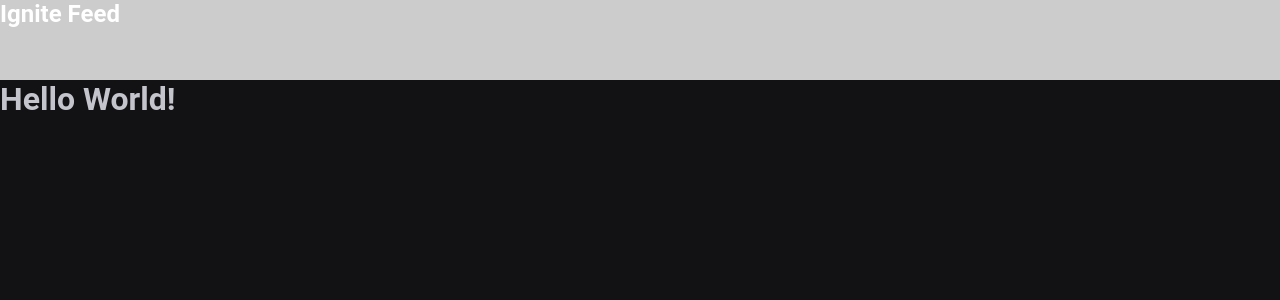
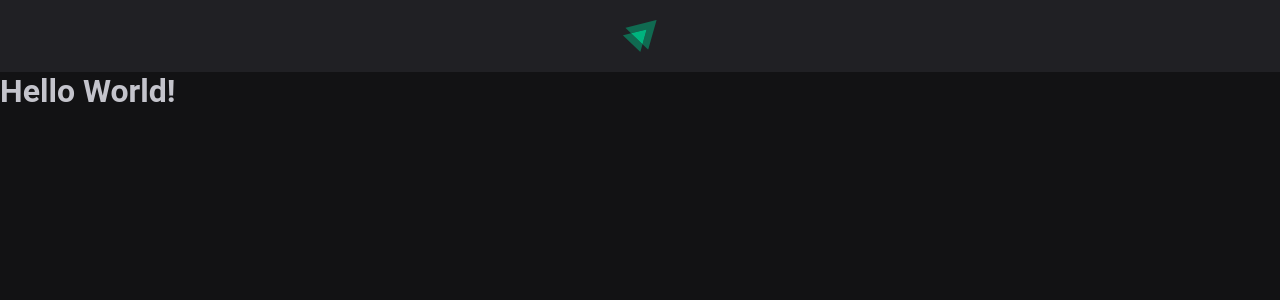
Before and after one commit to arissonlima/ignite-feed, a React app: page / in a window 1280 px wide. Shown: the top 300 px of the page. Built offline with nearby package versions, Linux system fonts and the light colour scheme; the HTML template or start-up script is replaced by a standard one.

Commit message:
feat(ui) Add application header

```diff
--- a/src/components/Header.jsx
+++ b/src/components/Header.jsx
@@ -1,9 +1,11 @@
 import styles from './Header.module.css';
+
+import igniteLogo from '../assets/ignite-logo.svg';
 
 export function Header() {
   return (
     <header className={styles.header}>
-      <h2>Ignite Feed</h2>
+      <img src={igniteLogo} alt="Logotipo do Ignite" />
     </header>
   );
 }
--- a/src/components/Header.module.css
+++ b/src/components/Header.module.css
@@ -1,5 +1,10 @@
 .header {
-  background: #ccc;
-  color: #fff;
-  height: 80px;
+  background-color: var(--gray-800);
+  display: flex;
+  justify-content: center;
+  padding: 1.25rem 0;
 }
+
+.header img {
+  height: 2rem;
+}
```
Also changed, not shown: src/assets/ignite-logo.svg (added).
